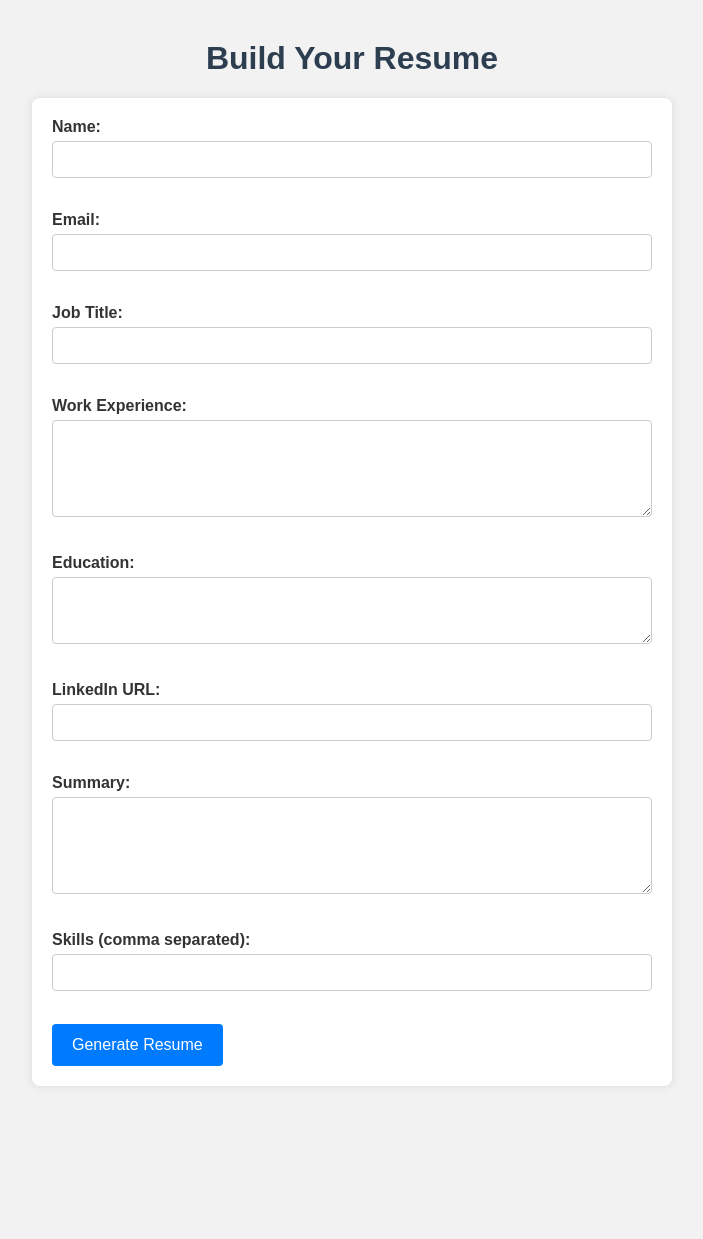
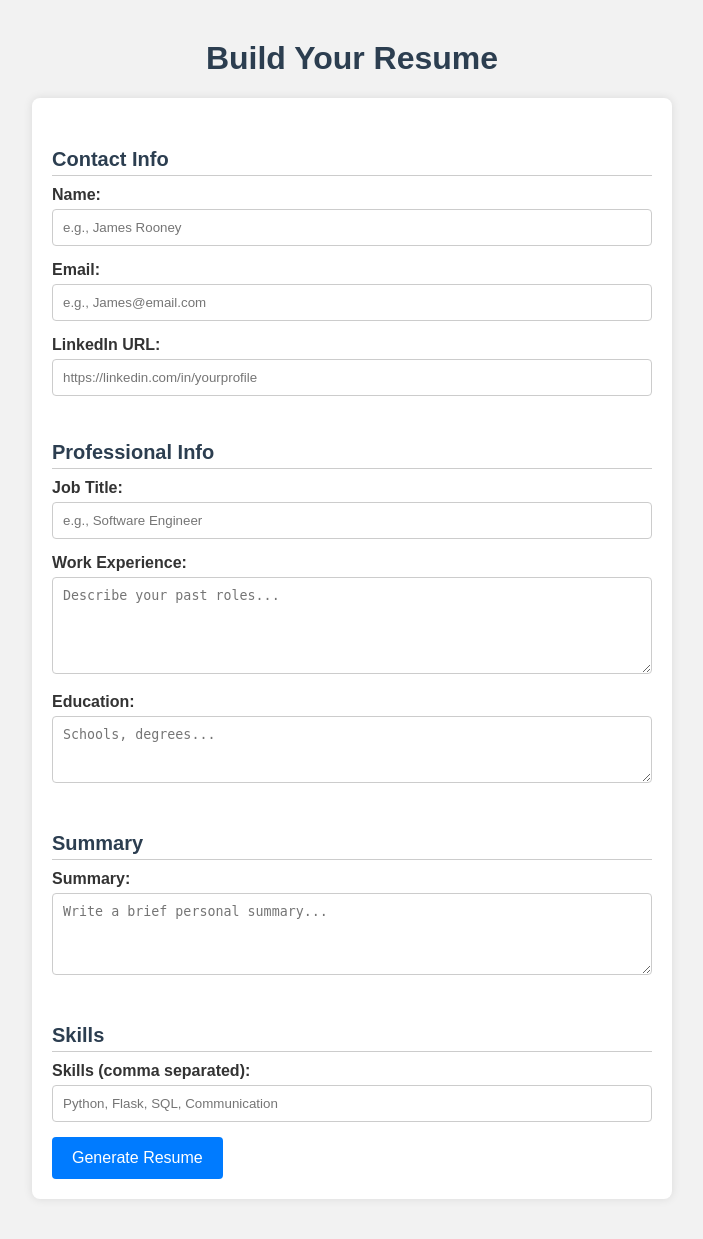
Before and after one commit to jamesr150/resume-builder, a Flask app: page / in a window 1280 px wide. Shown: the whole page, without its empty margins (288-991 px from the left). Before the commit the page ends 1086 px from the top, so only its background shows below. Run offline with Flask 3, Linux system fonts and the light colour scheme.

Commit message:
Styled and organized form layout with placeholders and section headers

```diff
--- a/static/style.css
+++ b/static/style.css
@@ -110,3 +110,11 @@ body {
     color: #999;
     font-size: 13px;
   }
+  form h3 {
+    margin-top: 30px;
+    margin-bottom: 10px;
+    font-size: 20px;
+    color: #2c3e50;
+    border-bottom: 1px solid #ccc;
+    padding-bottom: 4px;
+  }
--- a/templates/form.html
+++ b/templates/form.html
@@ -8,41 +8,35 @@
   <h1>Build Your Resume</h1>
 
   <!-- Form that submits data to the /resume route using POST -->
-  <form action="/resume" method="post">
+  <form method="POST">
+    <h3>Contact Info</h3>
+    <label>Name:</label>
+    <input type="text" name="name" placeholder="e.g., James Rooney">
 
-    <!-- Name input -->
-    <label>Name:</label><br>
-    <input type="text" name="name"><br><br>
+    <label>Email:</label>
+    <input type="email" name="email" placeholder="e.g., James@email.com">
 
-    <!-- Email input -->
-    <label>Email:</label><br>
-    <input type="email" name="email"><br><br>
+    <label>LinkedIn URL:</label>
+    <input type="text" name="linkedin" placeholder="https://linkedin.com/in/yourprofile">
 
-    <!-- Job Title -->
-    <label>Job Title:</label><br>
-    <input type="text" name="job_title"><br><br>
+    <h3>Professional Info</h3>
+    <label>Job Title:</label>
+    <input type="text" name="job_title" placeholder="e.g., Software Engineer">
 
-    <!-- Work Experience -->
-    <label>Work Experience:</label><br>
-    <textarea name="experience" rows="5"></textarea><br><br>
+    <label>Work Experience:</label>
+    <textarea name="experience" rows="5" placeholder="Describe your past roles..."></textarea>
 
-    <!-- Education -->
-    <label>Education:</label><br>
-    <textarea name="education" rows="3"></textarea><br><br>
+    <label>Education:</label>
+    <textarea name="education" rows="3" placeholder="Schools, degrees..."></textarea>
 
-    <!-- LinkedIn -->
-    <label>LinkedIn URL:</label><br>
-    <input type="text" name="linkedin"><br><br>
+    <h3>Summary</h3>
+    <label>Summary:</label>
+    <textarea name="summary" rows="4" placeholder="Write a brief personal summary..."></textarea>
 
-    <!-- Professional summary textarea -->
-    <label>Summary:</label><br>
-    <textarea name="summary" rows="5" cols="40"></textarea><br><br>
+    <h3>Skills</h3>
+    <label>Skills (comma separated):</label>
+    <input type="text" name="skills" placeholder="Python, Flask, SQL, Communication">
 
-    <!-- Skills input (comma-separated string) -->
-    <label>Skills (comma separated):</label><br>
-    <input type="text" name="skills"><br><br>
-
-    <!-- Submit button -->
     <input type="submit" value="Generate Resume">
   </form>
 </body>
```
